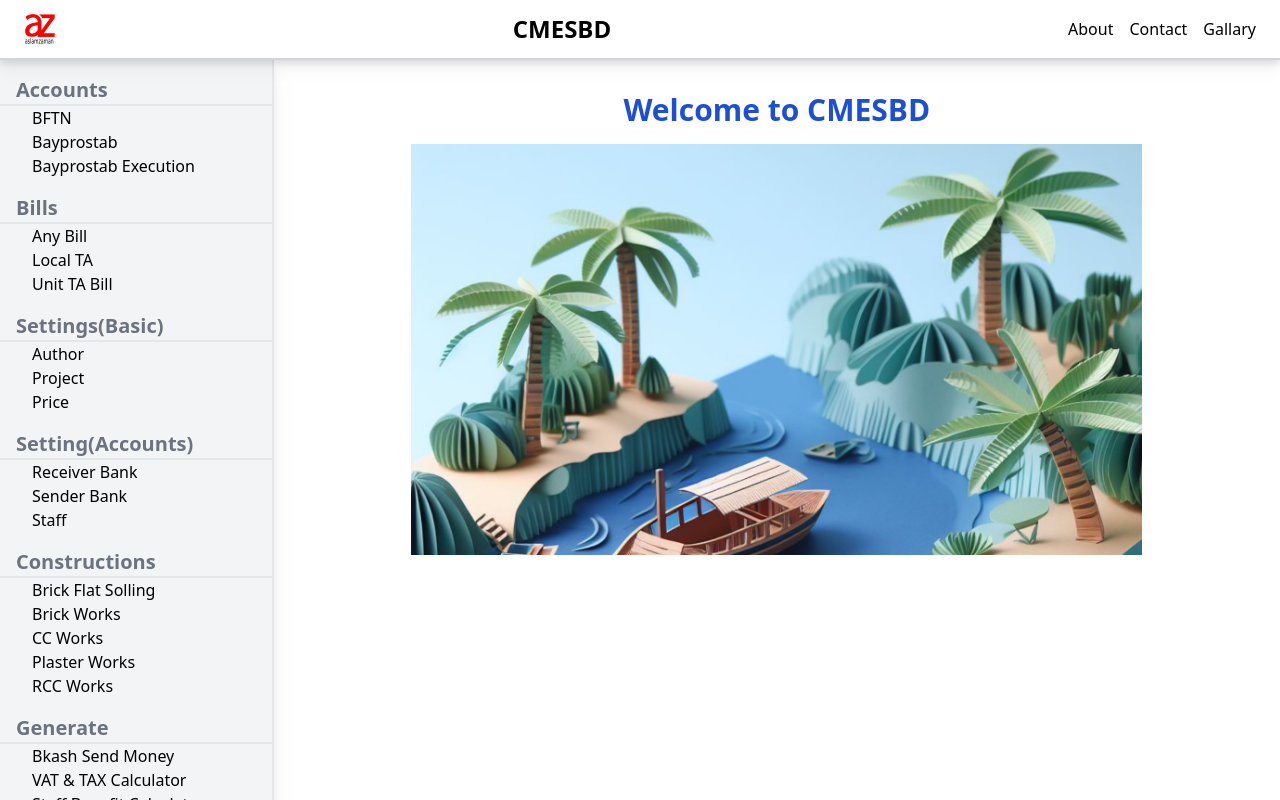
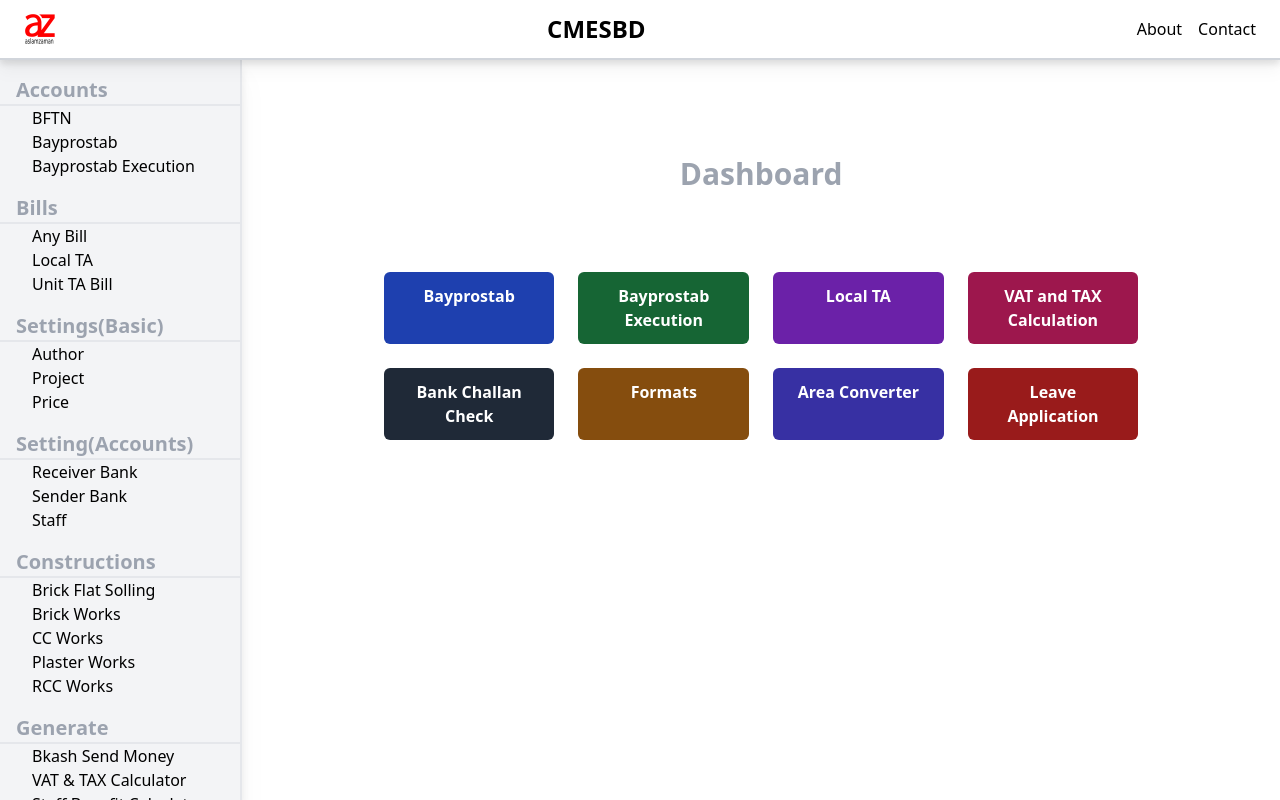
Before and after one commit to aslamzaman/cmesbd, a Next.js app: page / in a window 1280 px wide. Built offline with nearby package versions, Linux system fonts and the light colour scheme.

Commit message:
full site update

```diff
--- /dev/null
+++ b/app/about/page.js
@@ -0,0 +1,19 @@
+"use client";
+
+const About = () => {
+
+    return (
+        <>
+
+            <div className="w-full lg:w-1/2 mx-auto py-48">
+
+                <h1 className="text-center text-3xl font-bold text-gray-500">About This Website</h1>
+                <p className="text-justify py-4">
+                    This website is exclusively for the staff of CMES, designed to enhance efficiency and convenience for those who prefer working online. It streamlines regular, formatted tasks, making daily work more seamless and productive. We hope all CMES staff find this platform valuable and enjoy its benefits through regular use.
+                </p>
+            </div>
+        </>
+    );
+};
+
+export default About;
--- /dev/null
+++ b/app/contact/page.js
@@ -0,0 +1,23 @@
+"use client";
+
+const Contact = () => {
+
+    return (
+        <>
+            <div className="w-full lg:w-1/2 mx-auto py-48">
+
+                <h1 className="text-center text-3xl font-bold text-gray-500">Contact</h1>
+                <p className="text-center py-8 text-gray-500">Please contact with me for any suggestions/feedback about the website.</p>
+                <p className="text-center">
+                    <span className="font-bold">Aslam Zaman</span><br />
+                    Centre for Mass Eduction in Science (CMES)<br />
+                    House# 5/4, Block - F<br />
+                    Lalmatia, Dhaka -1207<br />
+                    Email Address: aslamcmes@gmail.com<br />
+                </p>
+            </div>
+        </>
+    );
+};
+
+export default Contact;
--- a/app/page.js
+++ b/app/page.js
@@ -1,19 +1,35 @@
 "use client";
 import React from 'react';
-import Image from "next/image";
-import dashboard from "@/public/images/landing/landing.png";
+import Link from 'next/link';
 
 
 const Home = ({ children }) => {
 
+  return (
+    <div className="w-full lg:w-3/4 mx-auto">
+      <div className='w-full py-20'>
+        <h1 className='text-center text-3xl font-bold text-gray-400'>Dashboard</h1>
+      </div>
+      <div className='w-full max-auto grid grid-cols-2 lg:grid-cols-4 gap-6'>
+        <ContentBlock title="Bayprostab" link="/bayprostab" color="bg-blue-800 hover:bg-blue-600" />
+        <ContentBlock title="Bayprostab Execution" link="/bayprostabexecution" color="bg-green-800 hover:bg-green-600" />
+        <ContentBlock title="Local TA" link="/localta" color="bg-purple-800 hover:bg-purple-600" />
+        <ContentBlock title="VAT and TAX Calculation" link="/vattax" color="bg-pink-800 hover:bg-pink-600" />
+        <ContentBlock title="Bank Challan Check" link="/challancheck" color="bg-gray-800 hover:bg-gray-600" />
+        <ContentBlock title="Formats" link="/format" color="bg-yellow-800 hover:bg-yellow-600" />
+        <ContentBlock title="Area Converter" link="/landareaconverter" color="bg-indigo-800 hover:bg-indigo-600" />
+        <ContentBlock title="Leave Application" link="/leave" color="bg-red-800 hover:bg-red-600" />
+      </div>
+    </div>
+  )
+
+}
+
+export default Home;
 
 
-  return (
-    <div className="w-full lg:w-3/4 mx-auto">
-      <h1 className="w-full my-4 text-xl lg:text-3xl font-bold text-center text-blue-700">Welcome to CMESBD</h1>
-      <Image src={dashboard} alt="dashboard" width={399.1} height={261.8} priority={true} className="w-full h-auto mx-auto" />
-    </div>
-  )
+const ContentBlock = ({ title, link, color }) => {
+  return <Link href={link} className={`text-center px-4 py-3 font-bold text-white rounded-md focus:ring-1 ring-blue-200 ring-offset-2 duration-300 ${color} cursor-pointer`}>
+    {title}
+  </Link>
 }
-
-export default Home
--- a/components/Layout.js
+++ b/components/Layout.js
@@ -203,6 +203,8 @@ const Home = ({ children }) => {
 
     return (
         <>
+
+
             <div id="header" className="fixed h-[60px] left-0 top-0 right-0 px-4 lg:p-6 flex items-center justify-between bg-white border-b-2 border-gray-300 drop-shadow-lg z-50">
                 <div className='flex items-center space-x-3 lg:space-x-0'>
                     <div className='block lg:hidden'>
@@ -214,11 +216,9 @@ const Home = ({ children }) => {
                 </div>
                 <Link href="/" className='text-center text-2xl font-bold uppercase'>cmesbd</Link>
                 <div className='flex items-center justify-end space-x-4'>
-                    <a href='#' className='hover:underline underline-offset-2 decoration-2'>About</a>
-                    <a href='#' className='hover:underline underline-offset-2 decoration-2'>Contact</a>
-                    <a href='#' className='hover:underline underline-offset-2 decoration-2'>Gallary</a>
+                    <Link href='/about' className='hover:underline underline-offset-2 decoration-2'>About</Link>
+                    <Link href='/contact' className='hover:underline underline-offset-2 decoration-2'>Contact</Link>
                 </div>
-
             </div>
 
 
@@ -226,7 +226,7 @@ const Home = ({ children }) => {
 
             {menu ? (<>
                 <div id="leftMenu" onClick={menuHideHandler} className='fixed left-0 top-[60px] right-0 bottom-0 z-40'>
-                    <div className='w-[250px] md:w-[350px] h-[calc(100vh-60px)] pb-[50px] flex flex-col text-sm md:text-base bg-gray-100 border-r-2 border-gray-200 drop-shadow-xl overflow-auto'>
+                    <div className='w-[250px] h-[calc(100vh-60px)] pb-[50px] flex flex-col text-sm md:text-base bg-gray-100 border-r-2 border-gray-200 drop-shadow-xl overflow-auto'>
                         <LeftMenu />
                     </div>
                 </div>
@@ -236,10 +236,10 @@ const Home = ({ children }) => {
 
 
             <div id="container" className='fixed left-0 top-[60px] right-0 bottom-0 flex'>
-
-                <div id="leftBar" className="hidden lg:block w-[350px] h-[calc(100vh-60px)] pb-[50px] flex flex-col bg-gray-100 border-r-2 border-gray-200 drop-shadow-xl overflow-auto">
+                <div id="leftBar" className="hidden lg:block w-[300px] h-[calc(100vh-60px)] pb-[50px] flex flex-col bg-gray-100 border-r-2 border-gray-200 drop-shadow-xl overflow-auto">
                     <LeftMenu />
                 </div>
+
 
 
                 <div className='w-full h-[calc(100vh-60px)] p-4 bg-white overflow-auto'>
@@ -262,7 +262,7 @@ const LeftMenu = () => {
                 const menus = data.group;
                 return (
                     <div className='flex flex-col' key={i}>
-                        <label className='pl-4 pt-4 text-xl text-gray-500 font-semibold border-b-2 border-gray-200'>{menuTitle}</label>
+                        <label className='pl-4 pt-4 text-xl text-gray-400 font-semibold border-b-2 border-gray-200'>{menuTitle}</label>
                         {menus ? menus.map((item, index) => <Link href={item.url} className='pl-8 hover:bg-gray-300' key={index}>{item.label}</Link>) : null}
                     </div>
                 )
```
